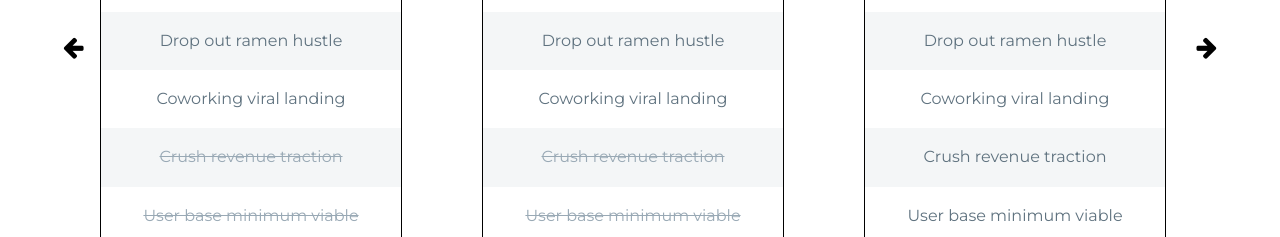
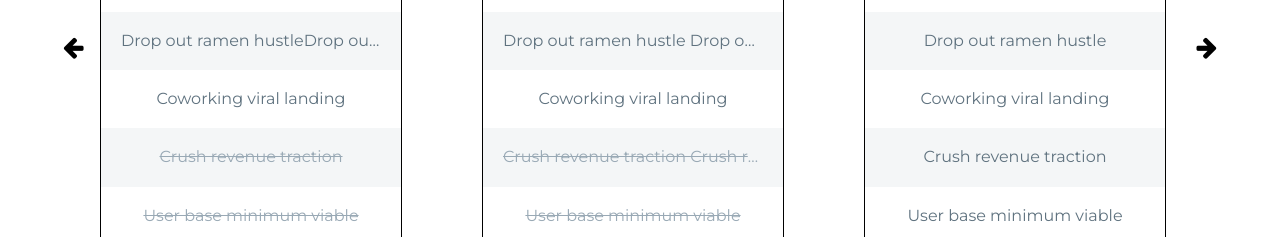
Before and after one commit to NhatLeNguyen/monstar_lab_intern, a plain HTML site: page pricing_table/index.html in a window 1280 px wide. Shown: the part 363-600 px from the top of the page. Drawn offline with Linux system fonts and the light colour scheme.

Commit message:
add toolkit

```diff
--- a/pricing_table/index.html
+++ b/pricing_table/index.html
@@ -27,7 +27,12 @@
                             <p>Subtitle second line goes here lorem ipsum *</p>
                         </div>
                         <ul>
-                            <li>Drop out ramen hustle</li>
+                            <li
+                                title="Drop out ramen hustleDrop out ramen hustleDrop out ramen hustle hehehehe kekekekekeke hehehehe kekekekekeke lelelelee">
+                                Drop out ramen hustleDrop out ramen
+                                hustleDrop
+                                out ramen hustle
+                                hehehehe kekekekekeke hehehehe kekekekekeke lelelelee</li>
                             <li>Coworking viral landing</li>
                             <li class="crossed ">Crush revenue traction</li>
                             <li class="crossed">User base minimum viable</li>
@@ -51,9 +56,16 @@
                             <p>Subtitle second line goes here lorem ipsum *</p>
                         </div>
                         <ul>
-                            <li>Drop out ramen hustle</li>
+                            <li title="Drop out ramen hustle Drop out ramen
+                            hustle">Drop out ramen hustle Drop out ramen
+                                hustle</li>
                             <li>Coworking viral landing</li>
-                            <li class="crossed">Crush revenue traction</li>
+                            <li title="Crush revenue traction Crush revenue tractionCrush revenue traction
+                            Crush revenue traction Crush revenue traction
+                            hehe" class="crossed">Crush revenue traction Crush revenue tractionCrush revenue traction
+                                Crush revenue traction Crush revenue traction
+                                hehe
+                            </li>
                             <li class="crossed">User base minimum viable</li>
                             <li class="crossed">Lorem ipsum dolor </li>
                         </ul>
--- a/pricing_table/javascript.js
+++ b/pricing_table/javascript.js
@@ -20,6 +20,7 @@ function updateCarousel() {
     let tableClone = tables[tableIndex].cloneNode(true);
     carousel.appendChild(tableClone);
   }
+  console.log(currentIndex);
 }
 
 function handleArrowButtonClick(direction, clickCount = 1) {
@@ -67,8 +68,10 @@ function handleClick(direction) {
   lastClickDirection = direction;
 
   clearTimeout(clickTimer);
+
   clickTimer = setTimeout(() => {
     handleArrowButtonClick(lastClickDirection, clickCounter);
+    console.log("so lan click: " + clickCounter);
     clickCounter = 0;
   }, 500);
 }
@@ -88,3 +91,11 @@ function updateTablesToShow() {
 window.addEventListener("resize", updateTablesToShow);
 
 updateTablesToShow();
+
+const listItems = document.querySelectorAll("li");
+
+listItems.forEach((item) => {
+  if (item.scrollWidth > item.clientWidth) {
+    item.setAttribute("data", item.textContent);
+  }
+});
--- a/pricing_table/styles.scss
+++ b/pricing_table/styles.scss
@@ -103,14 +103,43 @@ body {
       ul {
         list-style: none;
         padding: 0;
-
         li {
+          width: 260px;
           padding: 20px;
           color: $gray-light;
           align-content: center;
+          position: relative;
+          white-space: nowrap;
+          overflow: hidden;
+          text-overflow: ellipsis;
+
+          // -webkit-line-clamp: 1;
+          // line-clamp: 1;
+          // -webkit-box-orient: vertical;
+          // overflow: hidden;
+          // display: -webkit-box;
 
           &:nth-child(odd) {
             background-color: $gray-lighter;
+          }
+          &:hover {
+            cursor: pointer;
+            box-shadow: 0 0 10px rgba(0, 0, 0, 0.1);
+            overflow-y: visible;
+
+            //   &:after {
+            //     content: attr(data);
+            //     word-wrap: break-word;
+            //     white-space: normal;
+            //     position: absolute;
+            //     background-color: $white;
+            //     border: 1px solid #ddd;
+            //     max-width: 270px;
+            //     top: 0;
+            //     left: 5%;
+            //     box-shadow: 0 2px 5px rgba(0, 0, 0, 0.2);
+            //   }
+            // }
           }
         }
 
```
Also changed, not shown: pricing_table/styles.css, 1 other file.
